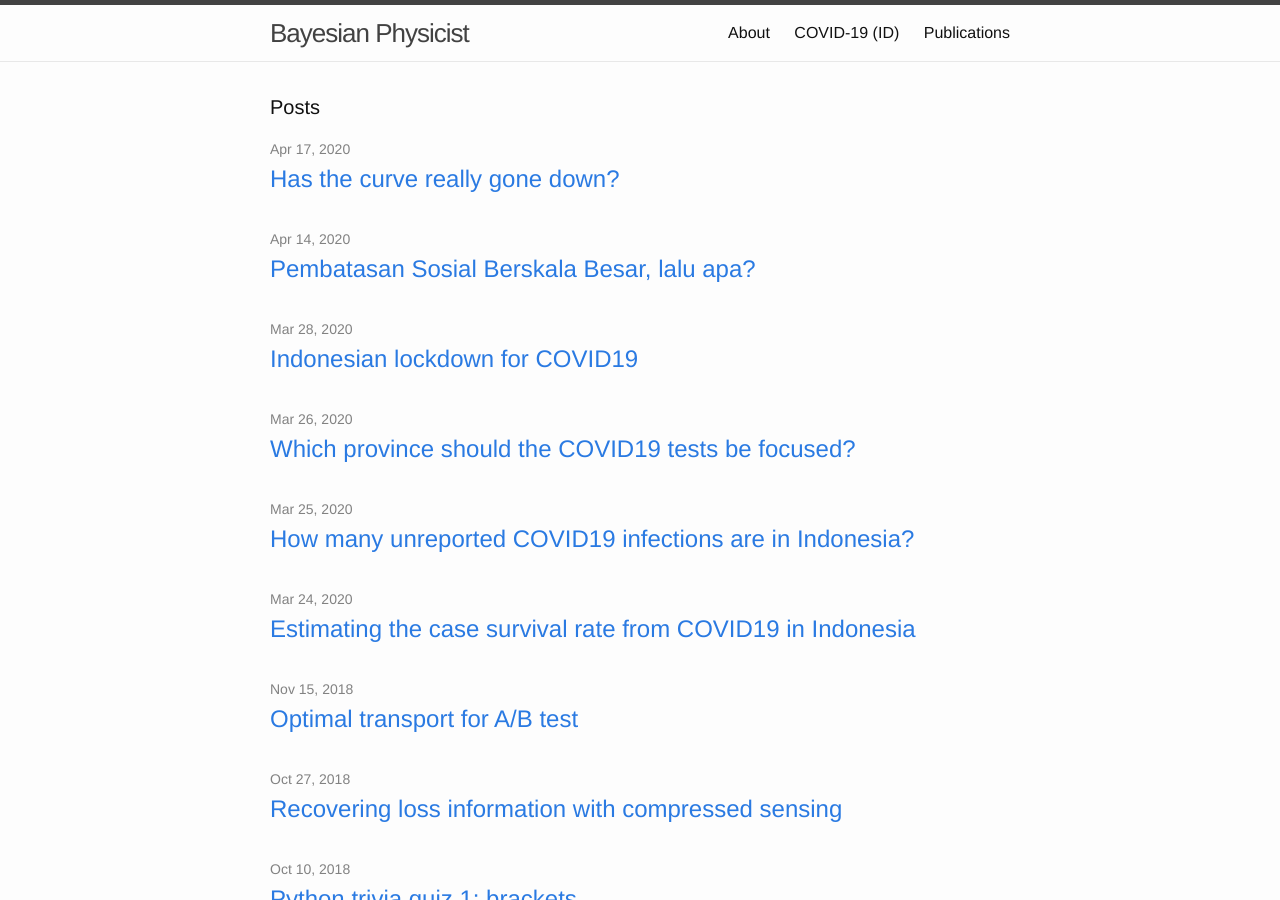
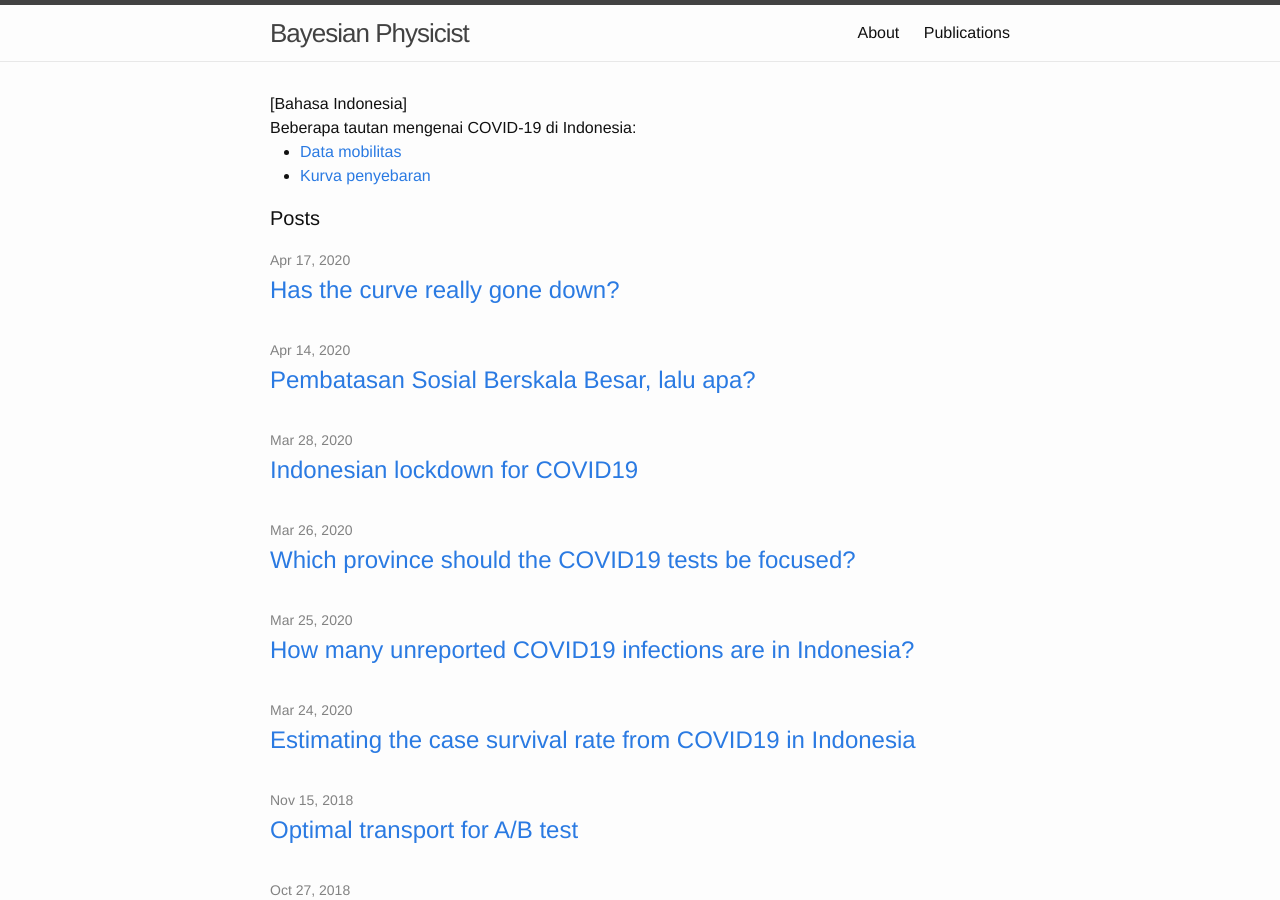
Before and after one commit to mfkasim1/mfkasim1.github.io, a Jekyll site: the page built from index.md, in a window 1280 px wide and 900 px high. Built offline with Jekyll 4.4.1, drawn with Linux system fonts in a browser that asks for light colours.

Commit message:
Update blog

```diff
--- a/_layouts/home.html
+++ b/_layouts/home.html
@@ -3,6 +3,12 @@ layout: default
 ---
 
 <div class="home">
+
+  [Bahasa Indonesia] <br/>Beberapa tautan mengenai COVID-19 di Indonesia:
+  <ul>
+    <li> <a href="{{ site.baseurl }}/idcovid19-mobility/"> Data mobilitas </a></li>
+    <li> <a href="{{ site.baseurl }}/idcovid19/"> Kurva penyebaran </a></li>
+  </ul>
 
   <h1 class="page-heading">Posts</h1>
 
--- a/idcovid19.md
+++ b/idcovid19.md
@@ -1,6 +1,6 @@
 ---
 layout: page
-short_title: COVID-19 (ID)
+short_title:
 title:
 permalink: /idcovid19/
 ---
```
Also changed, not shown: idcovid19-mobility.md (added, +25 -0 lines), assets/idcovid19-mobility/antar-provinsi_dari_dki_jakarta.png (added), assets/idcovid19-mobility/antar-provinsi_dari_jawa_barat.png (added), assets/idcovid19-mobility/antar-provinsi_dari_jawa_timur.png (added), assets/idcovid19-mobility/antar-provinsi_dari_sulawesi_selatan.png (added).
